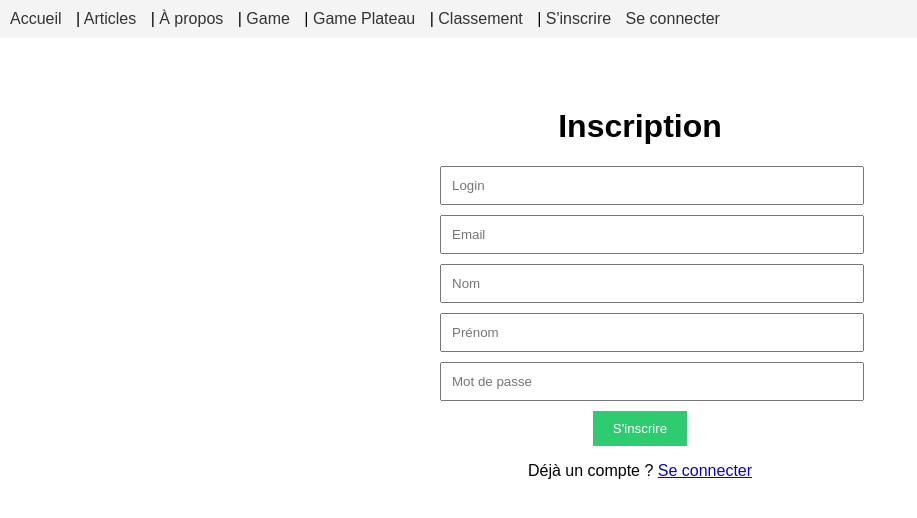
After one commit to flaviemichel-laplateforme/memory, a PHP site: page /auth/register in a window 1280 px wide. The commit adds this page. Shown: the top 518 px of the page, without its empty margins (0-917 px from the left). Run offline with PHP 8.4, Linux system fonts and the light colour scheme.

Commit message:
Ajout des fonctionnalités d'inscription et de connexion : création des vues correspondantes et mise à jour des routes dans index.php.

```diff
--- a/app/Controllers/UserController.php
+++ b/app/Controllers/UserController.php
@@ -35,7 +35,7 @@ class UserController extends BaseController
             exit;
         }
 
-        $this->render('auth/registrer');
+        $this->render('auth/register');
     }
 
     /**
--- /dev/null
+++ b/app/Views/auth/register.php
@@ -0,0 +1,13 @@
+<div style="max-width: 400px; margin: 50px auto; text-align: center;">
+    <h1>Inscription</h1>
+    <form action="" method="POST">
+        <input type="text" name="login" placeholder="Login" required style="display:block; width:100%; margin:10px 0; padding:10px;">
+        <input type="email" name="email" placeholder="Email" required style="display:block; width:100%; margin:10px 0; padding:10px;">
+        <input type="text" name="nom" placeholder="Nom" style="display:block; width:100%; margin:10px 0; padding:10px;">
+        <input type="text" name="prenom" placeholder="Prénom" style="display:block; width:100%; margin:10px 0; padding:10px;">
+        <input type="password" name="mot_de_passe" placeholder="Mot de passe" required style="display:block; width:100%; margin:10px 0; padding:10px;">
+
+        <button type="submit" style="padding:10px 20px; background:#2ecc71; color:white; border:none; cursor:pointer;">S'inscrire</button>
+    </form>
+    <p>Déjà un compte ? <a href="/login">Se connecter</a></p>
+</div>
--- a/app/Views/layouts/base.php
+++ b/app/Views/layouts/base.php
@@ -31,7 +31,11 @@
     <a href="/about">À propos</a> |
     <a href="/game">Game</a> |
     <a href="/game/plateau">Game Plateau</a> |
-    <a href="/game/classement">Classement</a>
+    <a href="/game/classement">Classement</a> |
+    <a href="/auth/register">S'inscrire</a>
+    <a href="/auth/login">Se connecter</a>
+
+
   </nav>
 
   <!-- Contenu principal injecté depuis BaseController -->
--- a/public/index.php
+++ b/public/index.php
@@ -29,6 +29,13 @@ $router->get('/', 'App\\Controllers\\HomeController@index');
 $router->get('/game', 'App\\Controllers\\GameController@index');
 $router->post('/game', 'App\\Controllers\\GameController@index');
 
+$router->get('/auth/register', 'App\\Controllers\\UserController@register');
+$router->post('/auth/register', 'App\\Controllers\\UserController@register');
+
+$router->get('/auth/login', 'App\\Controllers\\UserController@login');
+$router->post('/auth/login', 'App\\Controllers\\UserController@login');
+
+
 $router->get('/game/plateau', 'App\\Controllers\\GameController@plateau');
 $router->get('/game/bravo', 'App\\Controllers\\GameController@bravo');
 // $router->get('/game/play', 'App\\Controllers\\GameController@play');
```
Also changed, not shown: app/Views/auth/login.php (added).
